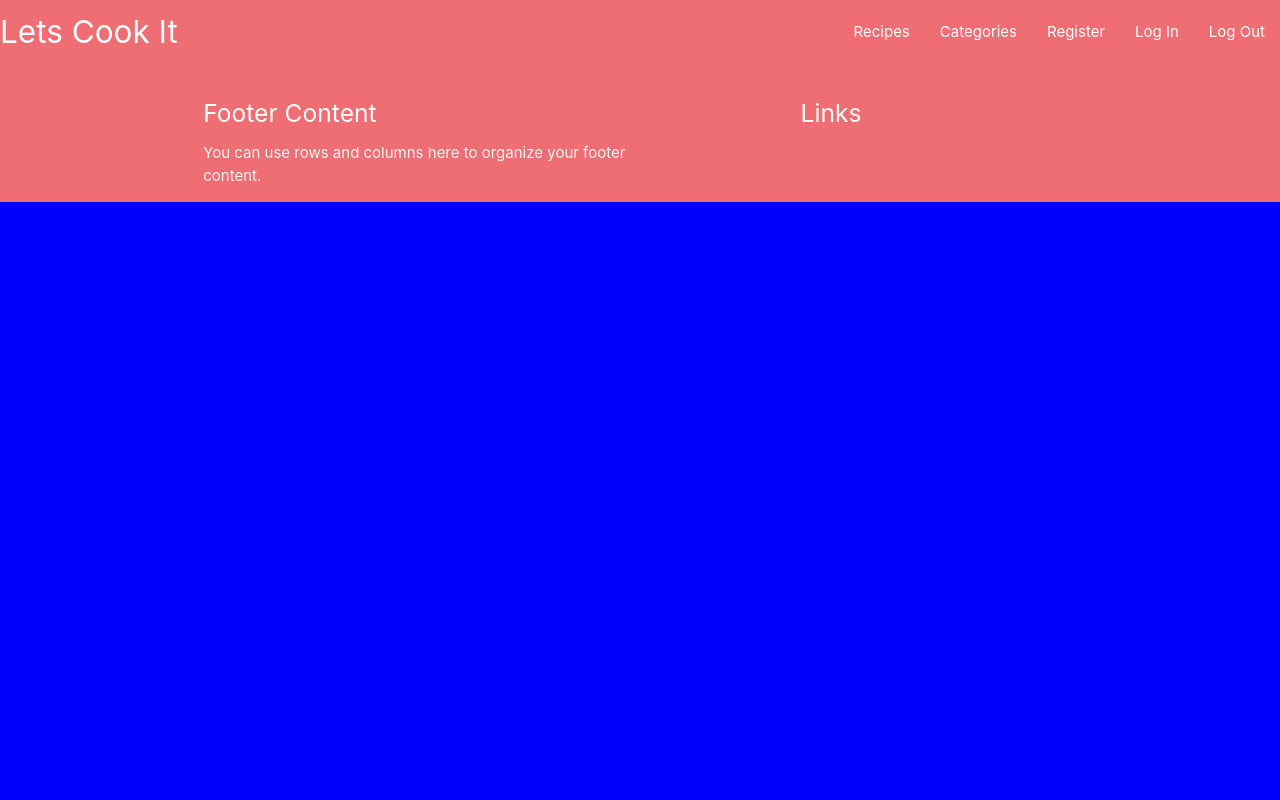
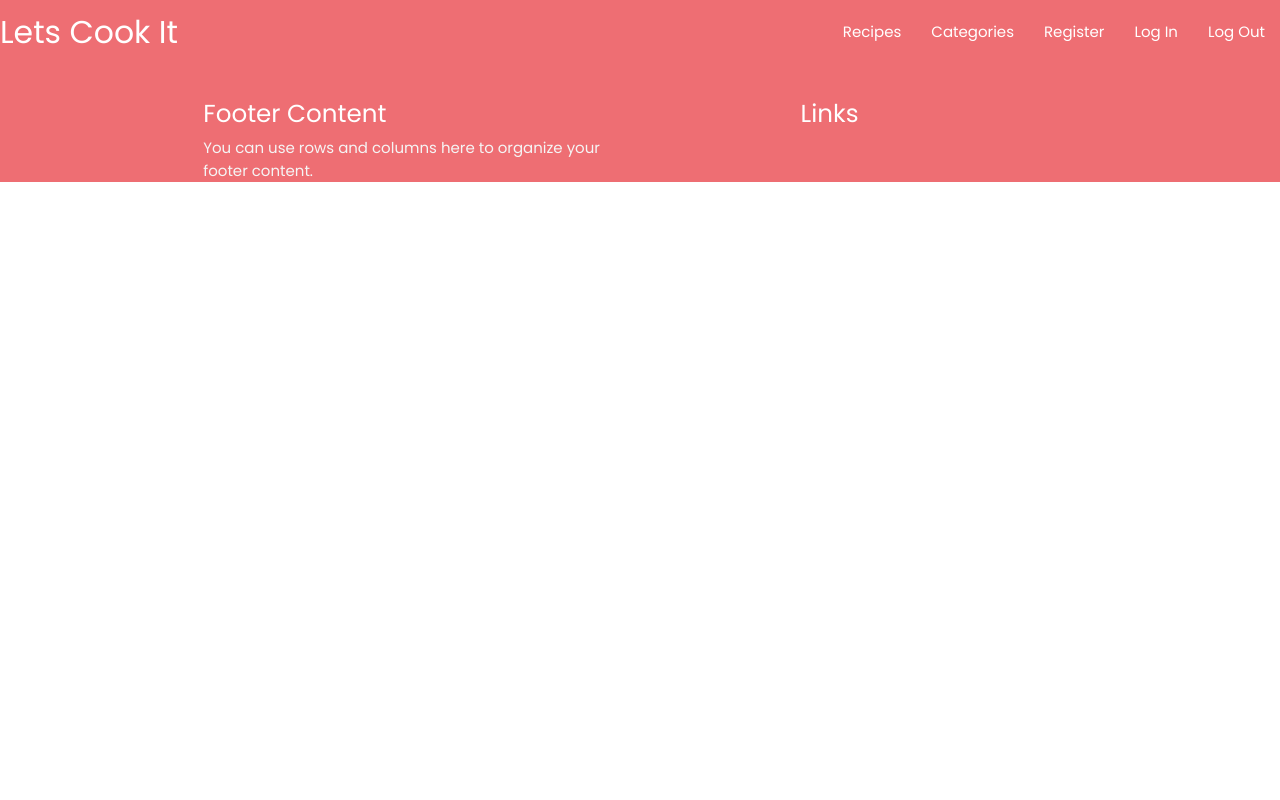
Before and after one commit to moirahartigan/lets-cook-it, a Django app: page / in a window 1280 px wide. Run offline with Django 3.2, Linux system fonts and the light colour scheme; data that the repository does not hold is empty.

Commit message:
Import google font family and remove any padding

```diff
--- a/static/css/style.css
+++ b/static/css/style.css
@@ -1,4 +1,13 @@
+@import url('https://fonts.googleapis.com/css2?family=Lora&family=Poppins:wght@100;200;300;400;500;600;700;800;900&display=swap');
+
+
+* {
+    margin: 0;
+    padding: 0;
+    box-sizing: border-box;
+}
+
 body {
-    background-color: blue;
-
+    min-height: 100vh;
+    font-family: Poppins, sans-serif;
 }
```
